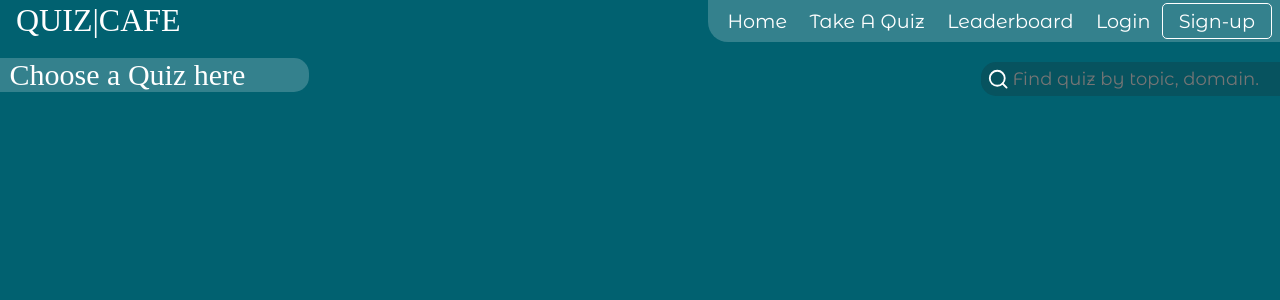
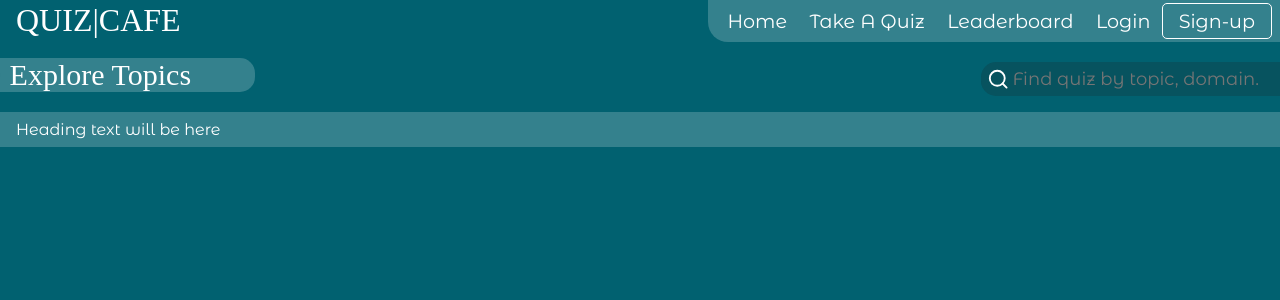
Before and after one commit to aksh-git/SPC, a React (Create React App) app in the folder projects/quizcafe/: page /quiz in a window 1280 px wide. Shown: the top 300 px of the page. Built offline with nearby package versions, Linux system fonts and the light colour scheme; a web font is replaced by a local one.

Commit message:
design quiz page

```diff
--- /dev/null
+++ b/projects/quizcafe/src/components/CustomSection.js
@@ -0,0 +1,17 @@
+import React from 'react'
+import '../style/Csection.css'
+
+function CustomSection() {
+  return (
+    <div className='custon-section'>
+       <div className='cs-header'>
+          <div>Heading text will be here</div>
+          <div className='cs-headbtn'>
+
+          </div>
+       </div>
+    </div>
+  )
+}
+
+export default CustomSection
--- a/projects/quizcafe/src/components/Quiz.js
+++ b/projects/quizcafe/src/components/Quiz.js
@@ -1,19 +1,23 @@
 import React from 'react'
 import '../style/Quiz.css'
 import { FiSearch } from 'react-icons/fi'
+import CustomSection from './CustomSection'
 
 function Quiz() {
   return (
     <div className="container">
       <div className="q-menu">
         <div className="header-badge">
-          <span className='txt heading'>Choose a Quiz here</span>
+          <span className='txt heading'>Explore Topics</span>
         </div>
         <div className='search-bar'>
           <input type="search" placeholder='Find quiz by topic, domain........' />
           <div><div><FiSearch/></div></div>
         </div>
       </div>
+      <div className='content'>
+        <CustomSection />
+      </div>
     </div>
   )
 }
--- /dev/null
+++ b/projects/quizcafe/src/style/Csection.css
@@ -0,0 +1,5 @@
+.custon-section{
+    margin: 1rem 0;
+    background: rgba(255, 255, 255, 0.2);
+    padding: .5rem 0 .5rem 1rem;
+}
```
